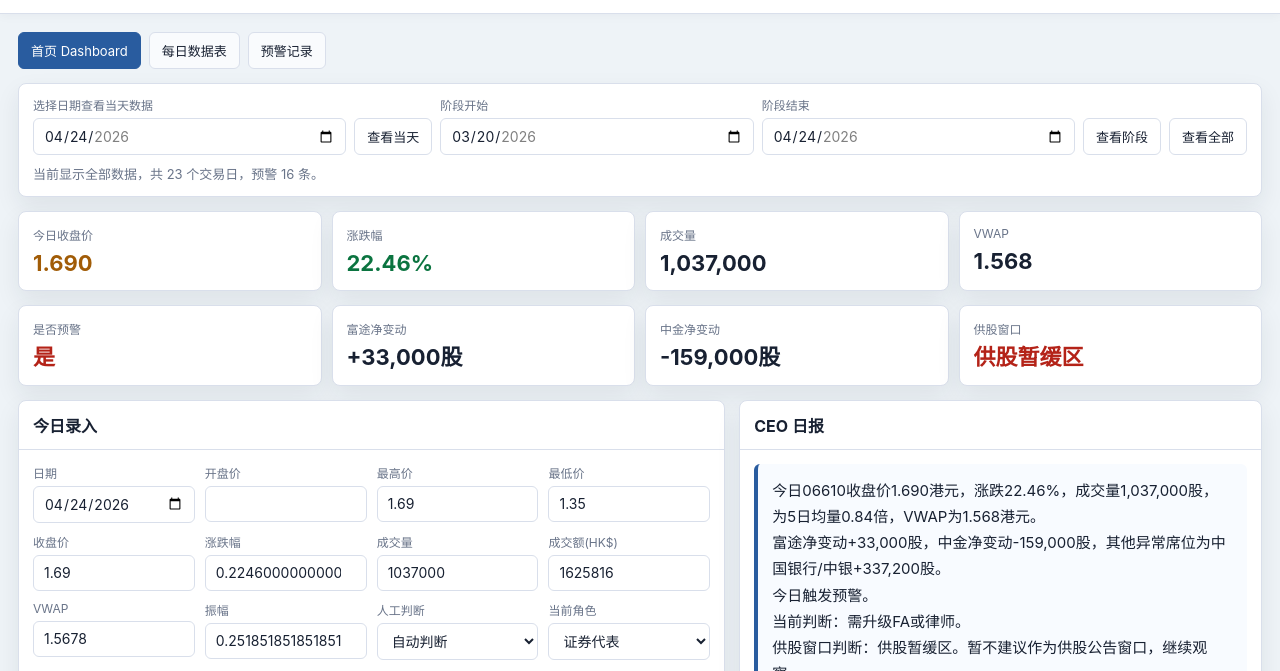
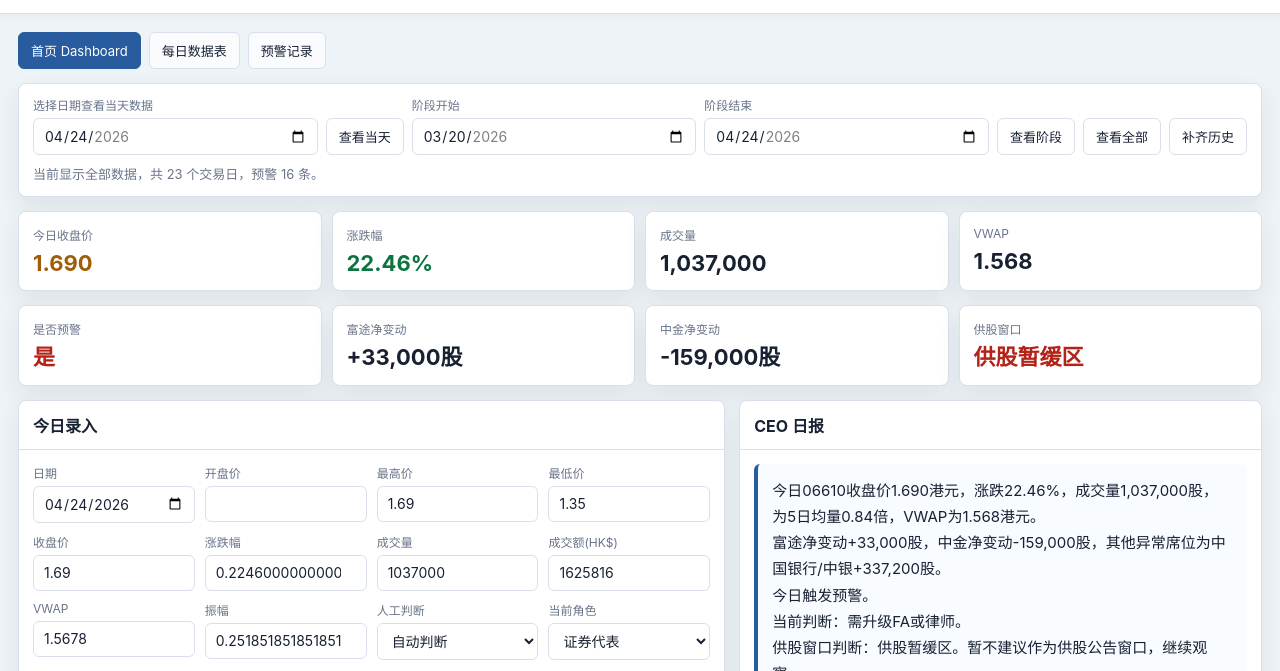
Before and after one commit to donovanpatrickgs2-63/06610-monitor, a plain HTML site: page index.html in a window 1280 px wide. Shown: the part 72-743 px from the top of the page. Drawn offline with Linux system fonts and the light colour scheme.

Commit message:
Repair seeded history cache handling

```diff
--- a/index.html
+++ b/index.html
@@ -369,7 +369,7 @@
 
     .filter-row {
       display: grid;
-      grid-template-columns: minmax(160px, 1fr) auto minmax(160px, 1fr) minmax(160px, 1fr) auto auto;
+      grid-template-columns: minmax(160px, 1fr) auto minmax(160px, 1fr) minmax(160px, 1fr) auto auto auto;
       gap: 8px;
       align-items: end;
     }
@@ -460,6 +460,7 @@
           </div>
           <button id="viewRangeBtn" onclick="viewSelectedRange()">查看阶段</button>
           <button id="resetFilterBtn" onclick="resetDateFilter()">查看全部</button>
+          <button id="repairSeedBtn" onclick="repairInitialRows()">补齐历史</button>
         </div>
         <div class="filter-summary" id="filterSummary">当前显示全部数据。</div>
       </section>
@@ -659,7 +660,7 @@
     </main>
   </div>
 
-  <script src="seed-06610.js"></script>
+  <script src="seed-06610.js?v=20260428-history"></script>
   <script>
     const STORAGE_KEY = "hk06610MvpRows";
     const LEGACY_KEY = "hk06610DailyMonitorRows";
@@ -1222,6 +1223,26 @@
       renderAll();
     }
 
+    function repairInitialRows() {
+      if (!Array.isArray(window.INITIAL_SEED_ROWS) || !window.INITIAL_SEED_ROWS.length) {
+        alert("内置历史数据文件尚未加载，请刷新页面后再试。");
+        return;
+      }
+      const before = rows.length;
+      rows = mergeInitialRows(rows).map(item => evaluateRow(item)).sort(sortAsc);
+      persistRows();
+      activeFilter = { mode: "all", date: "", start: "", end: "" };
+      filters.viewDate.value = "";
+      filters.rangeStart.value = "";
+      filters.rangeEnd.value = "";
+      initializeFilterDefaults();
+      if (rows.length) setFormFromRow(latestRow());
+      renderAll();
+      const first = rows.length ? rows[0].date : "--";
+      const last = rows.length ? rows[rows.length - 1].date : "--";
+      alert(`已补齐内置历史数据：${first} 至 ${last}，当前共 ${rows.length} 个交易日。原本 ${before} 条。`);
+    }
+
     function updateFilterSummary() {
       if (!filters.summary) return;
       const visible = filteredRows();
```
